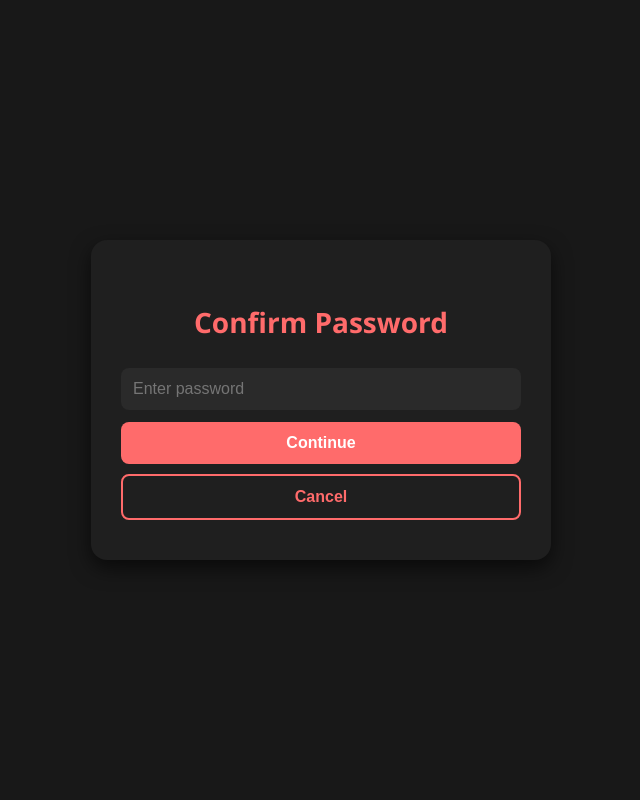
After one commit to Dhananjay625/LifeFlow, a Django app: page /confirm-password/ in a window 1280 px wide. The commit adds this page. Shown: the whole page, without its empty margins (319-959 px from the left). Run offline with Django 4.2, Linux system fonts and the light colour scheme; a user stored in the database is signed in.

Commit message:
Password Verfification for Document Storage added

```diff
--- a/LifeFlow/LifeFlow/urls.py
+++ b/LifeFlow/LifeFlow/urls.py
@@ -30,6 +30,7 @@ urlpatterns = [
     path('register/', views.register, name='register'),
     path('login/', views.login_view, name='login'),
     path('DocumentStorage/', views.DocumentStorage, name='DocumentStorage'),
+    path('confirm-password/', views.confirm_password, name='confirm_password'),
     path('create/', views.create_task, name='create_task'),
     path('list/', views.task_list, name='task_list'),
     path('complete/<int:task_id>/', views.complete_task, name='complete_task'),
--- a/LifeFlow/main/templates/BillManager.html
+++ b/LifeFlow/main/templates/BillManager.html
@@ -30,7 +30,7 @@
             </a>
           </li>
           <li>
-            <a href="{% url 'DocumentStorage' %}" {% if request.resolver_match.url_name == 'DocumentStorage' %}class="active"{% endif %}>
+            <a href="{% url 'confirm_password' %}" {% if request.resolver_match.url_name == 'DocumentStorage' %}class="active"{% endif %}>
               <i class='bx bx-folder'></i><span>Document Manager</span>
             </a>
           </li>
--- a/LifeFlow/main/templates/DocumentStorage.html
+++ b/LifeFlow/main/templates/DocumentStorage.html
@@ -30,7 +30,7 @@
             </a>
           </li>
           <li>
-            <a href="{% url 'DocumentStorage' %}" {% if request.resolver_match.url_name == 'DocumentStorage' %}class="active"{% endif %}>
+            <a href="{% url 'confirm_password' %}" {% if request.resolver_match.url_name == 'DocumentStorage' %}class="active"{% endif %}>
               <i class='bx bx-folder'></i><span>Document Manager</span>
             </a>
           </li>
--- a/LifeFlow/main/templates/HealthManager.html
+++ b/LifeFlow/main/templates/HealthManager.html
@@ -120,7 +120,7 @@
             </a>
           </li>
           <li>
-            <a href="{% url 'DocumentStorage' %}" {% if request.resolver_match.url_name == 'DocumentStorage' %}class="active"{% endif %}>
+            <a href="{% url 'confirm_password' %}" {% if request.resolver_match.url_name == 'DocumentStorage' %}class="active"{% endif %}>
               <i class='bx bx-folder'></i><span>Document Manager</span>
             </a>
           </li>
--- a/LifeFlow/main/templates/TaskManager.html
+++ b/LifeFlow/main/templates/TaskManager.html
@@ -30,7 +30,7 @@
                   </a>
                 </li>
                 <li>
-                  <a href="{% url 'DocumentStorage' %}" {% if request.resolver_match.url_name == 'DocumentStorage' %}class="active"{% endif %}>
+                  <a href="{% url 'confirm_password' %}" {% if request.resolver_match.url_name == 'DocumentStorage' %}class="active"{% endif %}>
                     <i class='bx bx-folder'></i><span>Document Manager</span>
                   </a>
                 </li>
--- a/LifeFlow/main/templates/UserProfile.html
+++ b/LifeFlow/main/templates/UserProfile.html
@@ -16,7 +16,7 @@
         <ul class="nav-links">
           <li>
             <a href="{% url 'UserProfile' %}" class="active">
-              <i class='bx bx-user'></i><span>User Profile</span>
+              <i class='bx bx-user'></i><span><strong>{{ user.username }}</strong></span>
             </a>
           </li>
           <li>
@@ -30,7 +30,7 @@
             </a>
           </li>
           <li>
-            <a href="{% url 'DocumentStorage' %}">
+            <a href="{% url 'confirm_password' %}">
               <i class='bx bx-folder'></i><span>Document Manager</span>
             </a>
           </li>
--- a/LifeFlow/main/templates/calender.html
+++ b/LifeFlow/main/templates/calender.html
@@ -30,7 +30,7 @@
               </a>
             </li>
             <li>
-              <a href="{% url 'DocumentStorage' %}" {% if request.resolver_match.url_name == 'DocumentStorage' %}class="active"{% endif %}>
+              <a href="{% url 'confirm_password' %}" {% if request.resolver_match.url_name == 'DocumentStorage' %}class="active"{% endif %}>
                 <i class='bx bx-folder'></i><span>Document Manager</span>
               </a>
             </li>
--- /dev/null
+++ b/LifeFlow/main/templates/confirm_password.html
@@ -0,0 +1,115 @@
+{% load static %}
+<!DOCTYPE html>
+<html lang="en">
+<head>
+  <meta charset="UTF-8" />
+  <meta name="viewport" content="width=device-width, initial-scale=1.0" />
+  <title>Confirm Password - LifeFlow</title>
+  <style>
+    :root {
+      --primary-color: #FF6B6B;
+      --background-dark: #181818;
+      --background-light: #1f1f1f;
+      --text-light: #eee;
+    }
+
+    body {
+      margin: 0;
+      padding: 0;
+      height: 100vh;
+      background: var(--background-dark);
+      display: flex;
+      align-items: center;
+      justify-content: center;
+      font-family: 'Segoe UI', Tahoma, Geneva, Verdana, sans-serif;
+    }
+
+    .confirm-modal {
+      background: var(--background-light);
+      padding: 40px 30px;
+      border-radius: 16px;
+      box-shadow: 0 8px 20px rgba(0, 0, 0, 0.6);
+      width: 100%;
+      max-width: 400px;
+      text-align: center;
+      animation: fadeIn 0.6s ease forwards;
+    }
+
+    .confirm-modal h2 {
+      color: var(--primary-color);
+      font-size: 28px;
+      margin-bottom: 15px;
+    }
+
+    .confirm-modal input {
+      width:94%;
+      padding: 12px;
+      border-radius: 8px;
+      border: none;
+      margin: 12px 0;
+      font-size: 16px;
+      background: #2a2a2a;
+      color: var(--text-light);
+    }
+
+    .confirm-modal button {
+      width: 100%;
+      padding: 12px;
+      border: none;
+      border-radius: 8px;
+      background: var(--primary-color);
+      color: white;
+      font-size: 16px;
+      font-weight: bold;
+      cursor: pointer;
+      transition: background 0.3s ease;
+    }
+
+    .confirm-modal button:hover {
+      background: #cc5555;
+    }
+
+    .error-message {
+      color: var(--primary-color);
+      margin-top: 10px;
+      font-size: 14px;
+    }
+
+    @keyframes fadeIn {
+      from {
+        opacity: 0;
+        transform: scale(0.95);
+      }
+      to {
+        opacity: 1;
+        transform: scale(1);
+      }
+    }
+  </style>
+</head>
+
+<body>
+    <div class="confirm-modal">
+        <h2>Confirm Password</h2>
+        <form method="POST">
+          {% csrf_token %}
+          <input type="password" name="password" placeholder="Enter password" required>
+          <button type="submit">Continue</button>
+        </form>
+
+        <form method="GET" action="{% url 'TaskManager' %}">
+          <button type="submit" style="
+            margin-top: 10px;
+            background: transparent;
+            border: 2px solid var(--primary-color);
+            color: var(--primary-color);
+            font-weight: bold;
+          ">Cancel</button>
+        </form>
+
+        {% if error %}
+          <div class="error-message">{{ error }}</div>
+        {% endif %}
+      </div>
+</body>
+</html>
--- a/LifeFlow/main/views.py
+++ b/LifeFlow/main/views.py
@@ -7,6 +7,7 @@ from django.contrib.auth.decorators import login_required
 from .models import Bill
 from django.http import JsonResponse
 from django.contrib.auth import authenticate, login
+from django.contrib.auth import authenticate
 
 def login_view(request):
     if request.method == 'POST':
@@ -152,7 +153,10 @@ def BillManager(request):
 def LandingPage(request):
     return render(request, 'LandingPage.html')
 
+@login_required
 def DocumentStorage(request):
+    if not request.session.get('document_verified'):
+        return redirect('confirm_password')
     return render(request, 'DocumentStorage.html')
 
 def HealthManager(request):
@@ -166,3 +170,15 @@ def user_profile(request):
     return render(request, 'UserProfile.html', {
         'user': request.user
     })
+
+@login_required
+def confirm_password(request):
+    if request.method == 'POST':
+        password = request.POST.get('password')
+        user = authenticate(username=request.user.username, password=password)
+        if user is not None:
+            request.session['document_verified'] = True
+            return redirect('DocumentStorage')
+        else:
+            return render(request, 'confirm_password.html', {'error': 'Incorrect password.'})
+    return render(request, 'confirm_password.html')
```
Also changed, not shown: LifeFlow/main/static/index.css (+43 -0 lines), LifeFlow/db.sqlite3.
